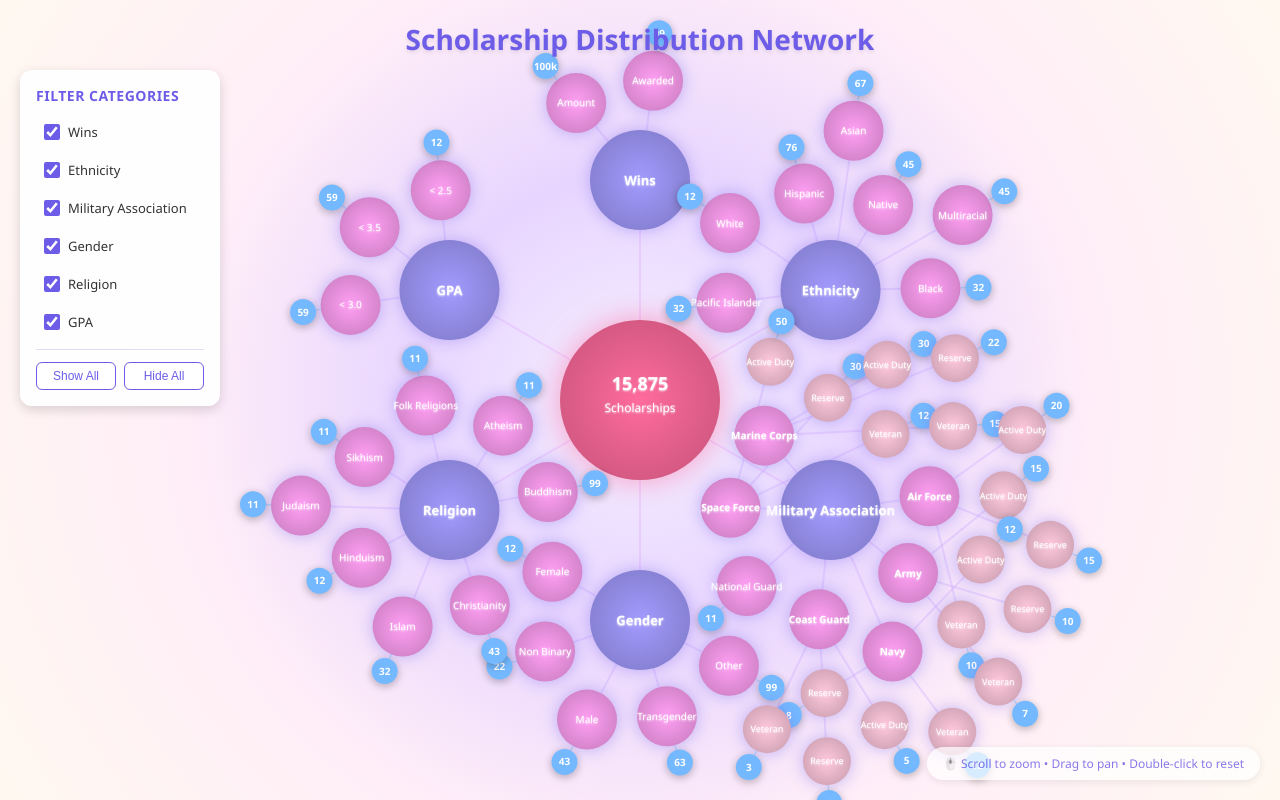
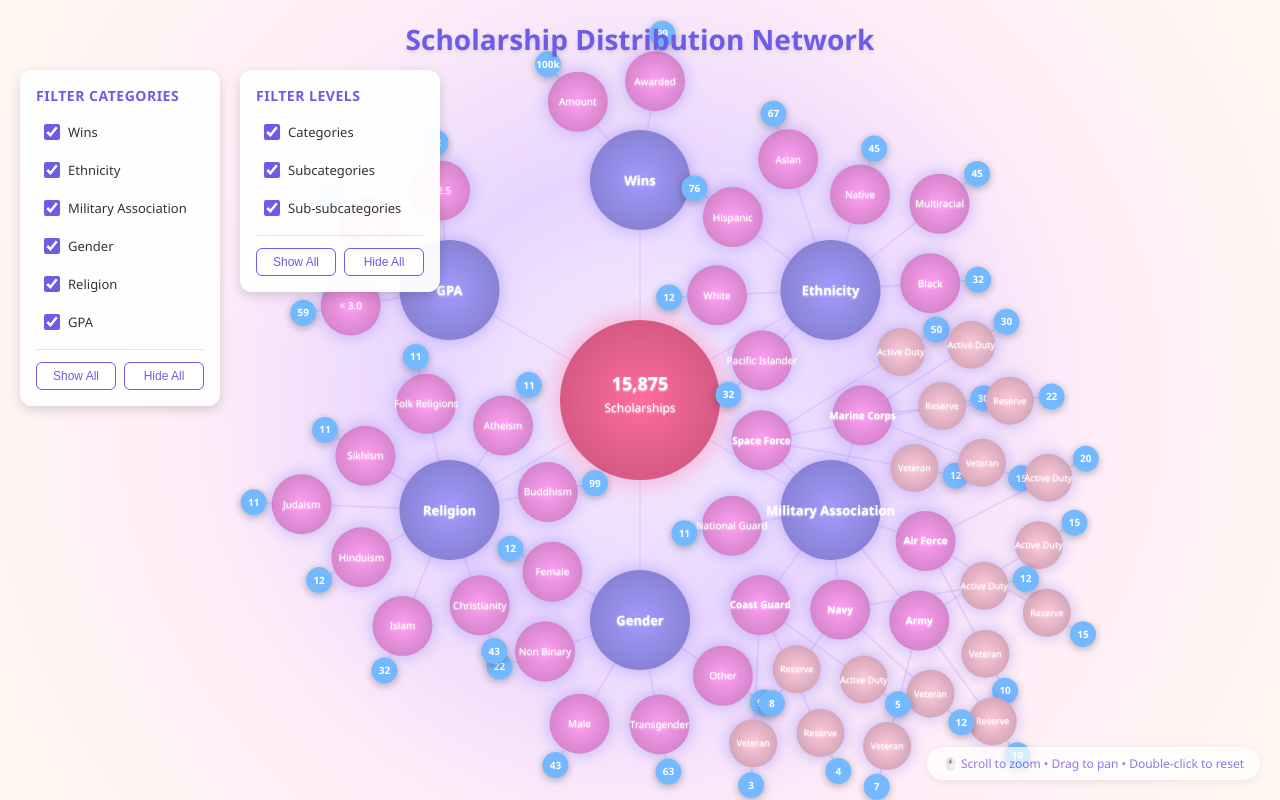
Before and after one commit to ashenud/fmm-poc-d3js, a plain HTML site: page index.html in a window 1280 px wide. Drawn offline with nearby package versions, Linux system fonts and the light colour scheme.

Commit message:
Update hirachcal filter

```diff
--- a/index.html
+++ b/index.html
@@ -12,6 +12,7 @@
     <div class="container">
       <h1>Scholarship Distribution Network</h1>
       <div id="category-filter" class="category-filter"></div>
+      <div id="level-filter" class="level-filter"></div>
       <div id="tooltip" class="tooltip"></div>
       <div id="visualization"></div>
       <div class="zoom-help">
--- a/script.js
+++ b/script.js
@@ -59,6 +59,7 @@
     let originalLinks = [];
     let originalRoot = null;
     let visibleCategories = new Set(); // Track which categories are visible
+    let visibleLevels = new Set(); // Track which depth levels are visible (0=root, 1=category, 2=subcategory, etc.)
 
     // Load and render
     d3.json('data.json').then(data => render(data));
@@ -84,6 +85,9 @@
 
         // Build category filter UI
         buildCategoryFilter(root);
+
+        // Build level filter UI
+        buildLevelFilter(root);
 
         // Apply initial filtering (all visible by default)
         applyFilters();
@@ -192,6 +196,86 @@
             });
     }
 
+    // Build level filter UI dynamically
+    function buildLevelFilter(root) {
+        const levelFilterPanel = d3.select('#level-filter');
+        levelFilterPanel.html(''); // Clear existing
+
+        // Find all depth levels in the data
+        const maxDepth = d3.max(originalNodes, d => d.depth) || 0;
+        const levelNames = ['Root', 'Categories', 'Subcategories', 'Sub-subcategories', 'Leaves'];
+
+        // Initialize all levels as visible
+        for (let i = 0; i <= maxDepth; i++) {
+            visibleLevels.add(i);
+        }
+
+        if (maxDepth === 0) return; // No levels to filter
+
+        // Create header
+        levelFilterPanel.append('h3')
+            .text('Filter Levels');
+
+        // Create checkbox for each level (skip root level 0)
+        const levelContainer = levelFilterPanel.append('div')
+            .attr('class', 'filter-container');
+
+        for (let depth = 1; depth <= maxDepth; depth++) {
+            const levelName = levelNames[depth] || `Level ${depth}`;
+            const levelId = `level-${depth}`;
+
+            const item = levelContainer.append('div')
+                .attr('class', 'category-filter-item')
+                .attr('data-level', depth);
+
+            item.append('input')
+                .attr('type', 'checkbox')
+                .attr('id', levelId)
+                .attr('checked', true)
+                .on('change', function () {
+                    const isChecked = this.checked;
+                    if (isChecked) {
+                        visibleLevels.add(depth);
+                        item.classed('hidden', false);
+                    } else {
+                        visibleLevels.delete(depth);
+                        item.classed('hidden', true);
+                    }
+                    applyFilters();
+                });
+
+            item.append('label')
+                .attr('for', levelId)
+                .text(levelName);
+        }
+
+        // Add action buttons
+        const actions = levelFilterPanel.append('div')
+            .attr('class', 'category-filter-actions');
+
+        actions.append('button')
+            .text('Show All')
+            .on('click', function () {
+                for (let depth = 1; depth <= maxDepth; depth++) {
+                    visibleLevels.add(depth);
+                    d3.select(`#level-${depth}`).property('checked', true);
+                    d3.select(`[data-level="${depth}"]`).classed('hidden', false);
+                }
+                applyFilters();
+            });
+
+        actions.append('button')
+            .text('Hide All')
+            .on('click', function () {
+                for (let depth = 1; depth <= maxDepth; depth++) {
+                    visibleLevels.delete(depth);
+                    d3.select(`#level-${depth}`).property('checked', false);
+                    d3.select(`[data-level="${depth}"]`).classed('hidden', true);
+                }
+                applyFilters();
+            });
+    }
+
     // Get all descendant node IDs for a category
     function getCategoryNodeIds(categoryName) {
         const nodeIds = new Set();
@@ -219,12 +303,42 @@
         return nodeIds;
     }
 
-    // Apply filters to show/hide categories
+    // Calculate aggregated value for a node (sum of all hidden descendant values)
+    function getAggregatedValue(nodeId, hiddenNodeIds) {
+        let total = 0;
+        const node = originalNodes.find(n => n.id === nodeId);
+        if (!node) return 0;
+
+        // Get all descendants
+        function sumDescendants(currentId) {
+            const children = originalNodes.filter(n => {
+                const parent = originalNodes.find(p => p.id === n.parentId);
+                return parent && parent.id === currentId;
+            });
+
+            children.forEach(child => {
+                if (hiddenNodeIds.has(child.id)) {
+                    // This descendant is hidden, add its value
+                    if (child.value) {
+                        total += child.value;
+                    }
+                    // Recursively sum its descendants
+                    sumDescendants(child.id);
+                }
+            });
+        }
+
+        sumDescendants(nodeId);
+        return total;
+    }
+
+    // Apply filters to show/hide categories and levels
     function applyFilters() {
         // Get all node IDs that should be hidden
         const hiddenNodeIds = new Set();
 
         originalNodes.forEach(node => {
+            // Filter by category
             if (node.depth === 1) {
                 // First-level category
                 if (!visibleCategories.has(node.name)) {
@@ -234,10 +348,41 @@
                     descendants.forEach(id => hiddenNodeIds.add(id));
                 }
             }
+
+            // Filter by level - hide nodes at hidden levels
+            if (!visibleLevels.has(node.depth)) {
+                hiddenNodeIds.add(node.id);
+                // Also hide all descendants of hidden level nodes
+                function hideDescendants(nodeId) {
+                    const children = originalNodes.filter(n => {
+                        const parent = originalNodes.find(p => p.id === n.parentId);
+                        return parent && parent.id === nodeId;
+                    });
+                    children.forEach(child => {
+                        hiddenNodeIds.add(child.id);
+                        hideDescendants(child.id);
+                    });
+                }
+                hideDescendants(node.id);
+            }
         });
 
         // Filter nodes
-        const filteredNodes = originalNodes.filter(n => !hiddenNodeIds.has(n.id));
+        let filteredNodes = originalNodes.filter(n => !hiddenNodeIds.has(n.id));
+
+        // Aggregate values for nodes whose children are hidden
+        filteredNodes = filteredNodes.map(node => {
+            const aggregatedValue = getAggregatedValue(node.id, hiddenNodeIds);
+            if (aggregatedValue > 0) {
+                // Create a copy with aggregated value
+                return {
+                    ...node,
+                    value: (node.value || 0) + aggregatedValue,
+                    hasAggregatedValue: true
+                };
+            }
+            return node;
+        });
 
         // Create node map for quick lookup
         const nodeMap = new Map(filteredNodes.map(n => [n.id, n]));
@@ -307,33 +452,6 @@
                 redrawCountBubbles(filteredNodes);
             }, 2000);
         }, 350);
-
-        // Redraw with filtered data
-        drawLinks(filteredLinks);
-        drawNodes(filteredNodes);
-
-        // Re-run simulation with filtered nodes
-        const simulation = d3.forceSimulation(filteredNodes)
-            .force('link', d3.forceLink(filteredLinks).id(d => d.id).distance(d => {
-                return d.type === 'primary' ? 220 : 80;
-            }).strength(0.5))
-            .force('charge', d3.forceManyBody().strength(-50))
-            .force('collision', d3.forceCollide().radius(d => d.radius + 10))
-            .alphaDecay(0.05)
-            .on('tick', () => {
-                updateParentPositions(filteredNodes, filteredLinks);
-                update(filteredNodes, filteredLinks);
-            })
-            .on('end', () => {
-                simulation.stop();
-                redrawCountBubbles(filteredNodes);
-                animateEntrance();
-            });
-
-        setTimeout(() => {
-            simulation.stop();
-            redrawCountBubbles(filteredNodes);
-        }, 2000);
     }
 
     function getPositions(root) {
@@ -537,8 +655,11 @@
         g.selectAll('.count-bubble').remove();
         g.selectAll('.count-link').remove();
 
-        // Get leaf nodes
-        const leafNodes = nodes.filter(d => !d.hasChildren && d.value);
+        // Get leaf nodes and nodes with aggregated values (whose children are hidden)
+        const leafNodes = nodes.filter(d => {
+            // Show bubble if: it's a leaf with value, OR it has aggregated value (hidden children)
+            return d.value && (!d.hasChildren || d.hasAggregatedValue);
+        });
 
         // Redraw with updated positions
         leafNodes.forEach(d => {
--- a/style.css
+++ b/style.css
@@ -248,3 +248,27 @@ h1 {
   background: #6c5ce7;
   color: white;
 }
+
+/* Level Filter Panel */
+.level-filter {
+  position: absolute;
+  top: 70px;
+  left: 240px; /* Position next to category filter */
+  background: rgba(255, 255, 255, 0.95);
+  border-radius: 12px;
+  padding: 16px;
+  box-shadow: 0 4px 12px rgba(0, 0, 0, 0.15);
+  z-index: 200;
+  min-width: 200px;
+  max-height: 70vh;
+  overflow-y: auto;
+}
+
+.level-filter h3 {
+  margin: 0 0 12px 0;
+  font-size: 14px;
+  color: #6c5ce7;
+  font-weight: 600;
+  text-transform: uppercase;
+  letter-spacing: 0.5px;
+}
```
